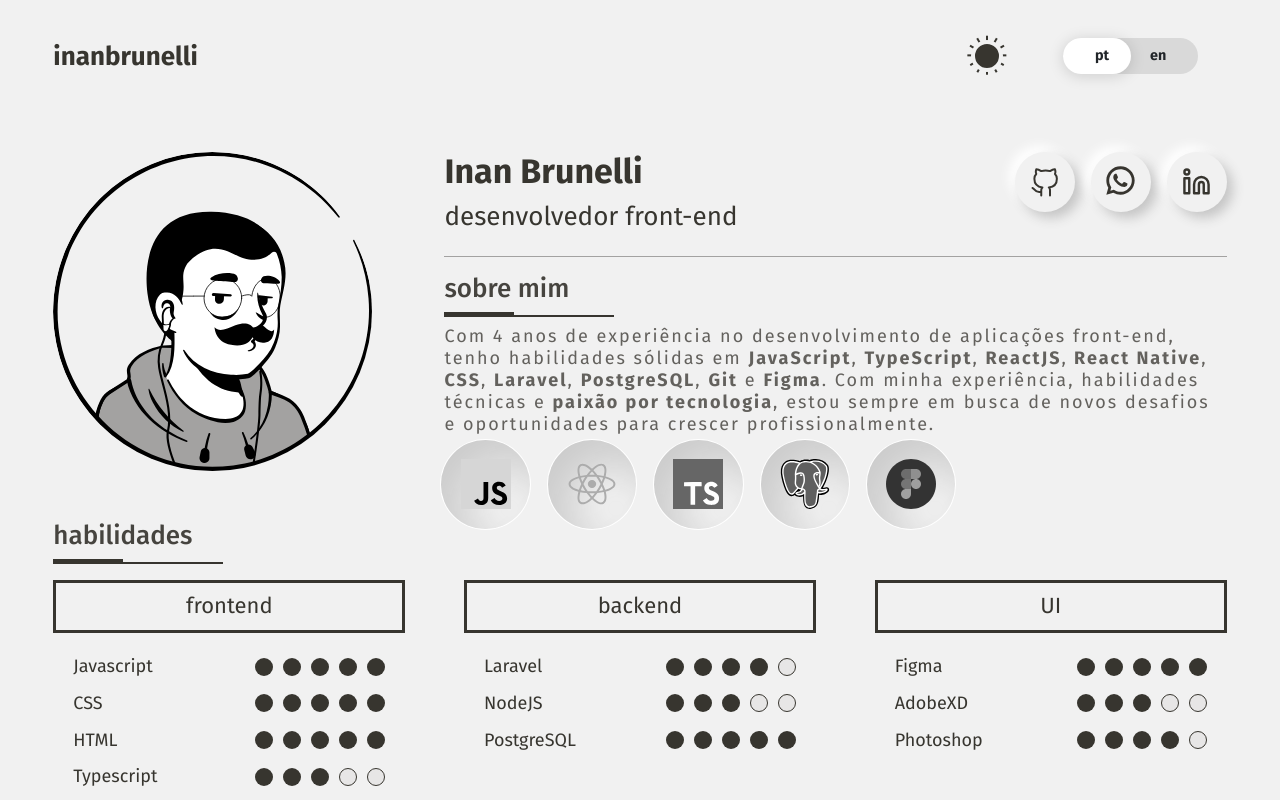
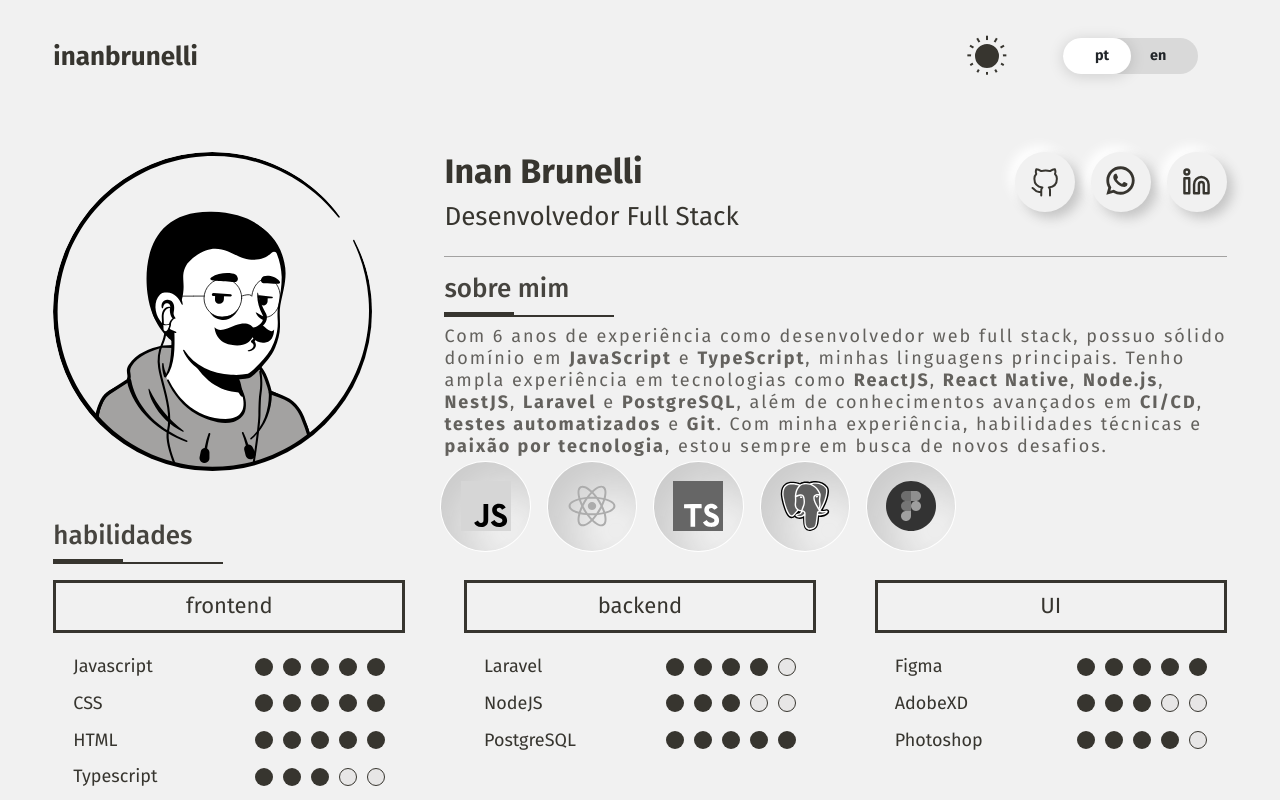
Before and after one commit to inanbruneli/portfolio-2.0, a React (Create React App) app: page / in a window 1280 px wide. Shown: the top 800 px of the page. Built offline with nearby package versions, Linux system fonts and the light colour scheme.

Commit message:
change description

```diff
--- a/src/components/AboutMe/index.tsx
+++ b/src/components/AboutMe/index.tsx
@@ -28,17 +28,20 @@ export function AboutMe({ language }: any) {
       <div className="main-text mt-2">
         {language == 'pt' ? (
           <h1>
-            Com 4 anos de experiência no desenvolvimento de aplicações front-end,
-            tenho habilidades sólidas em <b>JavaScript</b>, <b>TypeScript</b>, <b>ReactJS</b>,
-            <b> React Native</b>, <b>CSS</b>, <b>Laravel</b>, <b>PostgreSQL</b>, <b>Git</b> e <b>Figma</b>.
-            Com minha experiência, habilidades técnicas e <b>paixão por tecnologia</b>, estou sempre em busca de novos desafios e oportunidades para crescer profissionalmente.
+            Com 6 anos de experiência como desenvolvedor web full stack,
+            possuo sólido domínio em <b>JavaScript</b> e <b>TypeScript</b>, minhas linguagens principais.
+            Tenho ampla experiência em tecnologias como <b>ReactJS</b>, <b>React Native</b>, <b>Node.js</b>, <b>NestJS</b>, <b>Laravel</b> e <b>PostgreSQL</b>,
+            além de conhecimentos avançados em <b>CI/CD</b>, <b>testes automatizados</b> e <b>Git</b>.
+            Com minha experiência, habilidades técnicas e <b>paixão por tecnologia</b>, estou sempre em busca de novos desafios.
           </h1>
         ) : (
           <h1>
-            With 4 years of experience in front-end application development,
-            I have solid skills in <b>JavaScript</b>, <b>TypeScript</b>, <b>ReactJS</b>,
-            <b>React Native</b>, <b>CSS</b>, <b>Laravel</b>, <b>PostgreSQL</b>, <b>Git</b>, and <b>Figma</b>.
-            With my experience, technical skills, and <b>passion for technology</b>, I am always looking for new challenges and opportunities to grow professionally.
+            With 6 years of experience as a full stack web developer,
+            I have a strong command of <b>JavaScript</b> and <b>TypeScript</b>, my main languages.
+            I have extensive experience with technologies such as <b>ReactJS</b>, <b>React Native</b>, <b>Node.js</b>, <b>NestJS</b>, <b>Laravel</b>, and <b>PostgreSQL</b>,
+            as well as advanced knowledge in <b>CI/CD</b>, <b>automated testing</b>, and <b>Git</b>.
+            With my experience, technical skills, and <b>passion for technology</b>,
+            I am always seeking new challenges.
           </h1>
         )}
       </div>
--- a/src/components/Me/index.tsx
+++ b/src/components/Me/index.tsx
@@ -13,7 +13,7 @@ export function Me({ language }: any) {
           <div className="content-head d-md-flex d-sm-block d-block">
             <div className="col-md-6 col-sm-12 text-md-start text-sm-center text-center">
               <h1>Inan Brunelli</h1>
-              <h2>{language == 'pt' ? 'desenvolvedor front-end' : 'front-end developer'}</h2>
+              <h2>{language == 'pt' ? 'Desenvolvedor Full Stack' : 'Full Stack Developer'}</h2>
             </div>
             <div className="col-md-6 col-sm-12 d-flex gap-3 justify-content-md-end justify-content-sm-center justify-content-center mt-md-0 mt-sm-4 mt-4">
               <div className="item git" onClick={() => window.open('https://github.com/inanbruneli', '_blank')}>
```
